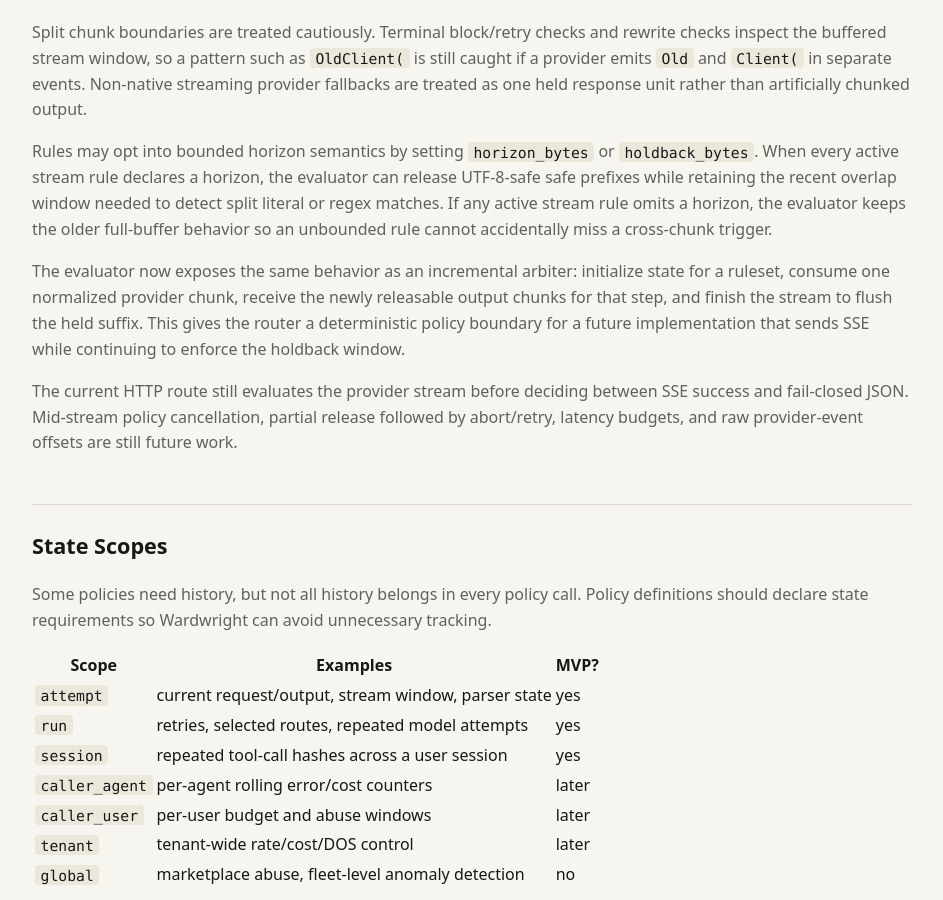
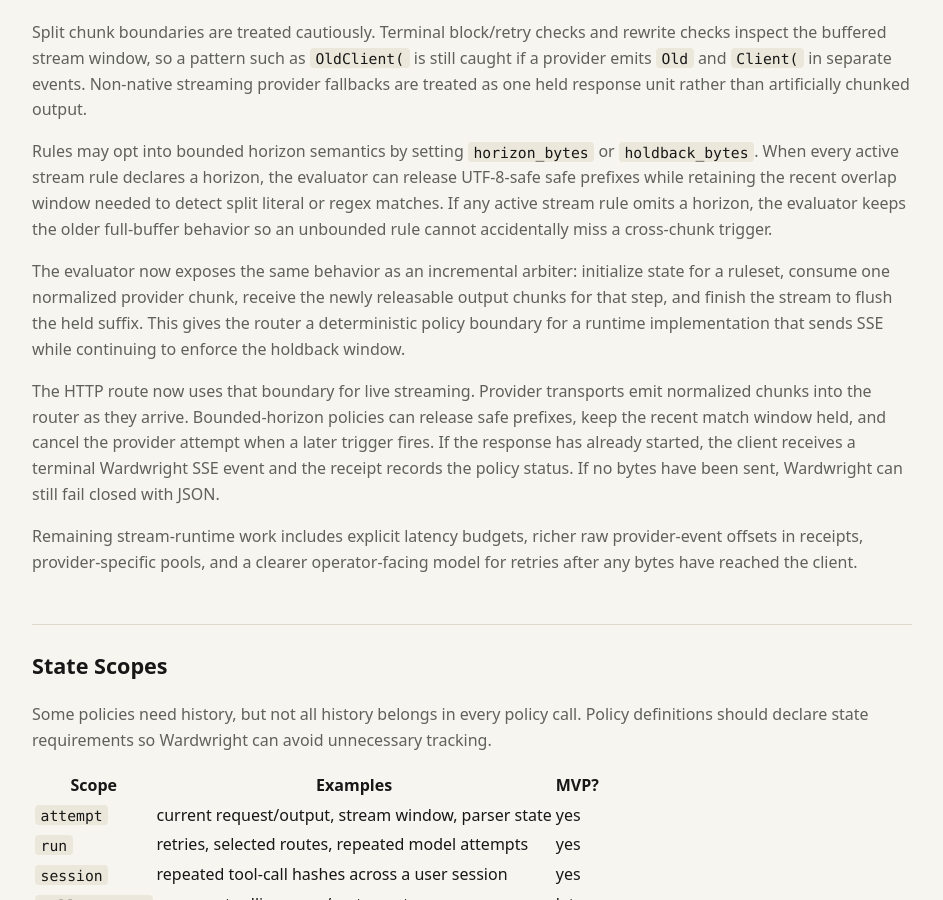
Before and after one commit to bglusman/ingary, a Jekyll site: the page built from docs/policy-engine.md, in a window 1280 px wide and 900 px high, scrolled down 4657 px. Shown: the whole window, without its empty margins (168-1111 px from the left). Built offline with Jekyll 4.4.1, drawn with Linux system fonts in a browser that asks for light colours.

Commit message:
Wire stream runtime arbiter to providers

```diff
--- a/docs/policy-engine.md
+++ b/docs/policy-engine.md
@@ -222,13 +222,20 @@ The evaluator now exposes the same behavior as an incremental arbiter:
 initialize state for a ruleset, consume one normalized provider chunk, receive
 the newly releasable output chunks for that step, and finish the stream to flush
 the held suffix. This gives the router a deterministic policy boundary for a
-future implementation that sends SSE while continuing to enforce the holdback
+runtime implementation that sends SSE while continuing to enforce the holdback
 window.
 
-The current HTTP route still evaluates the provider stream before deciding
-between SSE success and fail-closed JSON. Mid-stream policy cancellation, partial
-release followed by abort/retry, latency budgets, and raw provider-event offsets
-are still future work.
+The HTTP route now uses that boundary for live streaming. Provider transports
+emit normalized chunks into the router as they arrive. Bounded-horizon policies
+can release safe prefixes, keep the recent match window held, and cancel the
+provider attempt when a later trigger fires. If the response has already started,
+the client receives a terminal Wardwright SSE event and the receipt records the
+policy status. If no bytes have been sent, Wardwright can still fail closed with
+JSON.
+
+Remaining stream-runtime work includes explicit latency budgets, richer raw
+provider-event offsets in receipts, provider-specific pools, and a clearer
+operator-facing model for retries after any bytes have reached the client.
 
 ## State Scopes
 
```
Also changed, not shown: contracts/stream-governance-contract.md (+14 -5 lines), docs/architecture-review-tasks.md (+2 -2 lines), 4 other files.
